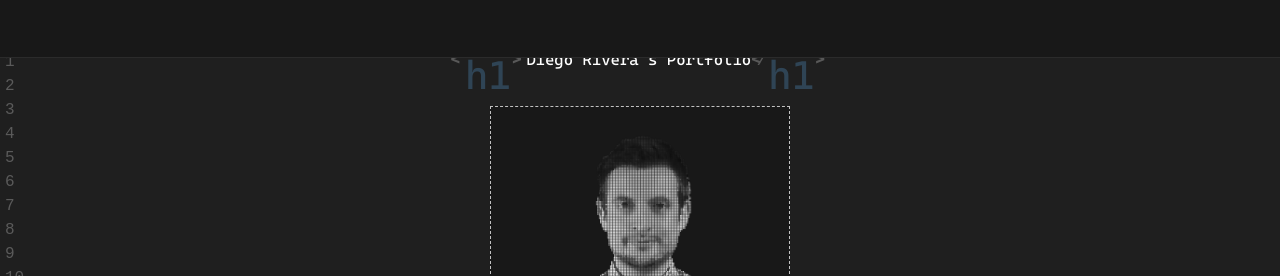
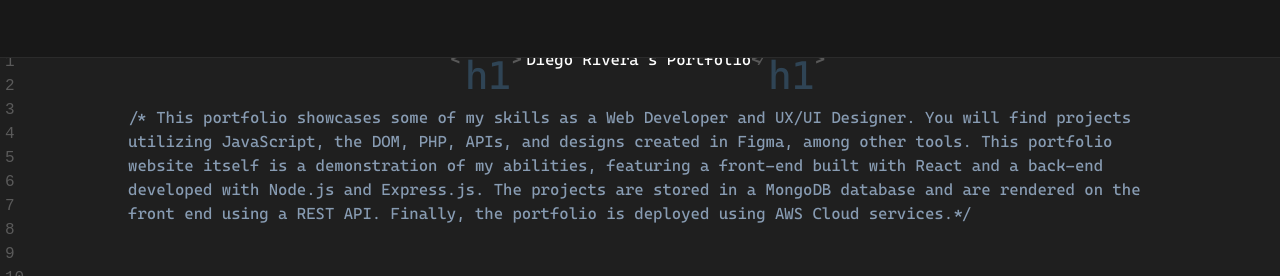
Before and after one commit to diegoarivera35/PortfolioFrontEnd, a React (Vite) app: page / in a window 1280 px wide. Shown: the top 276 px of the page. Built offline with nearby package versions, Linux system fonts and the light colour scheme; no server answers.

Commit message:
style fixes

```diff
--- a/src/App.jsx
+++ b/src/App.jsx
@@ -233,6 +233,9 @@
   </h1>
 </div>
 
+<p className="portfolio">/* This portfolio showcases some of my skills as a Web Developer and UX/UI Designer. You will find projects utilizing JavaScript, the DOM, PHP, APIs, and designs created in Figma, among other tools. This portfolio website itself is a demonstration of my abilities, featuring a front-end built with React and a back-end developed with Node.js and Express.js. The projects are stored in a MongoDB database and are rendered on the front end using a REST API. Finally, the portfolio is deployed using AWS Cloud services.*/</p>
+
+
       <div className="Hero">
         <About className="Bio"/>
 
--- a/src/styles/App.css
+++ b/src/styles/App.css
@@ -1,7 +1,7 @@
 @import 'tailwindcss/base';
 @import 'tailwindcss/components';
 @import 'tailwindcss/utilities';
-@import url('https://fonts.googleapis.com/css2?family=Roboto:wght@400;700&display=swap');
+@import url('https://fonts.googleapis.com/css2?family=Source+Code+Pro:ital,wght@0,200..900;1,200..900&display=swap" rel="stylesheet');
 @font-face {
   font-family: 'Cascadia';
   src: url('../Cascadia.ttf') format('truetype');
@@ -1014,3 +1014,18 @@
   margin-bottom: 20px;
   color: rgb(230, 230, 230);
 }
+
+
+.portfolio {
+  color: #889CB3;
+  font-weight:lighter;
+  max-width: 80%;
+  margin: 0 auto 50px auto;
+}
+
+.biography {
+  display: flex;
+  flex-direction: row;
+  justify-content: space-between;
+  align-items: flex-start;
+}
```
